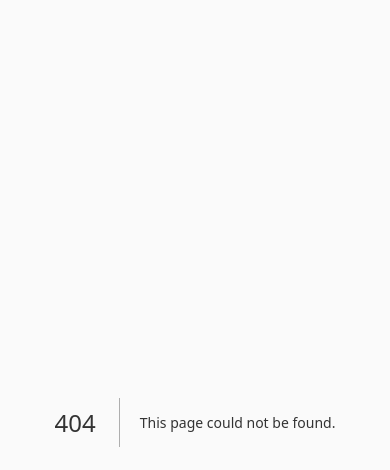
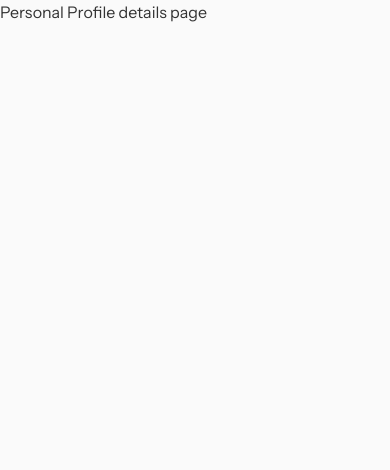
Before and after one commit to Moluno-xiii/devlinks, a Next.js app: page /profile-details in a window 390 px wide. Before the commit this address had no page. Shown: the top 470 px of the page. Built offline with nearby package versions, Linux system fonts and the light colour scheme.

Commit message:
fix: header responsiveness

```diff
--- /dev/null
+++ b/src/app/links/page.tsx
@@ -0,0 +1,11 @@
+import React from 'react'
+
+type Props = {}
+
+const page = (props: Props) => {
+  return (
+    <div>Links page, {"don't"} go here</div>
+  )
+}
+
+export default page
--- /dev/null
+++ b/src/app/profile-details/page.tsx
@@ -0,0 +1,11 @@
+import React from 'react'
+
+type Props = {}
+
+function page({}: Props) {
+  return (
+    <div>Personal Profile details page</div>
+  )
+}
+
+export default page
--- a/src/components/header/HeaderLinks.tsx
+++ b/src/components/header/HeaderLinks.tsx
@@ -24,7 +24,7 @@ const HeaderLinks: React.FC = () => {
                 )}
             >
                 <FiLink height={15.63} width={15.63} />
-                <span className="font-semibold">Links</span>
+                <span className="font-semibold hidden sm:inline-block">Links</span>
             </Link>
 
             <Link
@@ -37,7 +37,7 @@ const HeaderLinks: React.FC = () => {
                 )}
             >
                 <CgProfile height={15.63} width={15.63} />
-                <span className="font-semibold capitalize">Profile Details</span>
+                <span className="font-semibold capitalize hidden sm:inline-block">Profile Details</span>
             </Link>
         </nav>
     );
```
